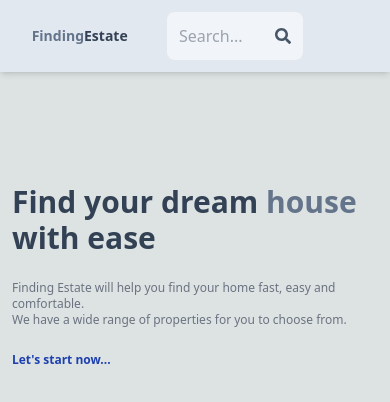
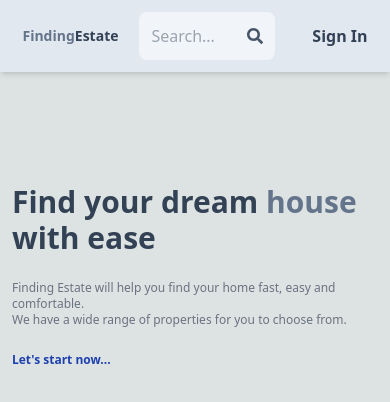
Before and after one commit to danurag1906/mern-estate, a React (Vite) app in the folder client/: page / in a window 390 px wide. Shown: the top 402 px of the page. Built offline with nearby package versions, Linux system fonts and the light colour scheme; no server answers.

Commit message:
header and filters fixed

```diff
--- a/client/src/components/Header.jsx
+++ b/client/src/components/Header.jsx
@@ -25,7 +25,7 @@ export default function Header() {
   }, [location.search]);
 
   return (
-    <header className="bg-slate-200 shadow-md">
+    <header className="bg-slate-200 shadow-md sticky top-0 z-10 w-full">
       <div className="flex justify-around items-center max-w-6xl mx-auto p-3">
         <Link to="/">
           <h1 className="font-bold text-sm sm:text-xl flex flex-wrap cursor-pointer">
@@ -67,7 +67,7 @@ export default function Header() {
                 alt="profile"
               />
             ) : (
-              <li className="hidden font-bold sm:inline text-slate-700 hover:underline cursor-pointer">
+              <li className=" font-bold sm:inline text-slate-700 hover:underline cursor-pointer">
                 Sign In
               </li>
             )}
--- a/client/src/pages/Search.jsx
+++ b/client/src/pages/Search.jsx
@@ -155,9 +155,12 @@ export default function Search() {
   };
 
   return (
-    <div className="flex flex-col md:flex-row">
-      <div className="p-7 border-b-2 md:border-r-2 md:min-h-screen ">
-        <form onSubmit={handleSubmit} className="flex flex-col gap-8">
+    <div className=" flex flex-col md:flex-row">
+      <div className="md:w-1/3  p-7  border-b-2 md:border-r-2">
+        <form
+          onSubmit={handleSubmit}
+          className="flex sm:pt-20 flex-col gap-8 md:fixed"
+        >
           <div className="flex items-center gap-2">
             <label className="whitespace-nowrap font-semibold">
               Search Term:
@@ -286,7 +289,7 @@ export default function Search() {
           </button>
         </form>
       </div>
-      <div className="flex-1">
+      <div className="flex-1  overflow-y-auto p-7">
         <h1 className="text-3xl font-semibold border-b p-3 text-slate-700 mt-5">
           Listing results:
         </h1>
```
